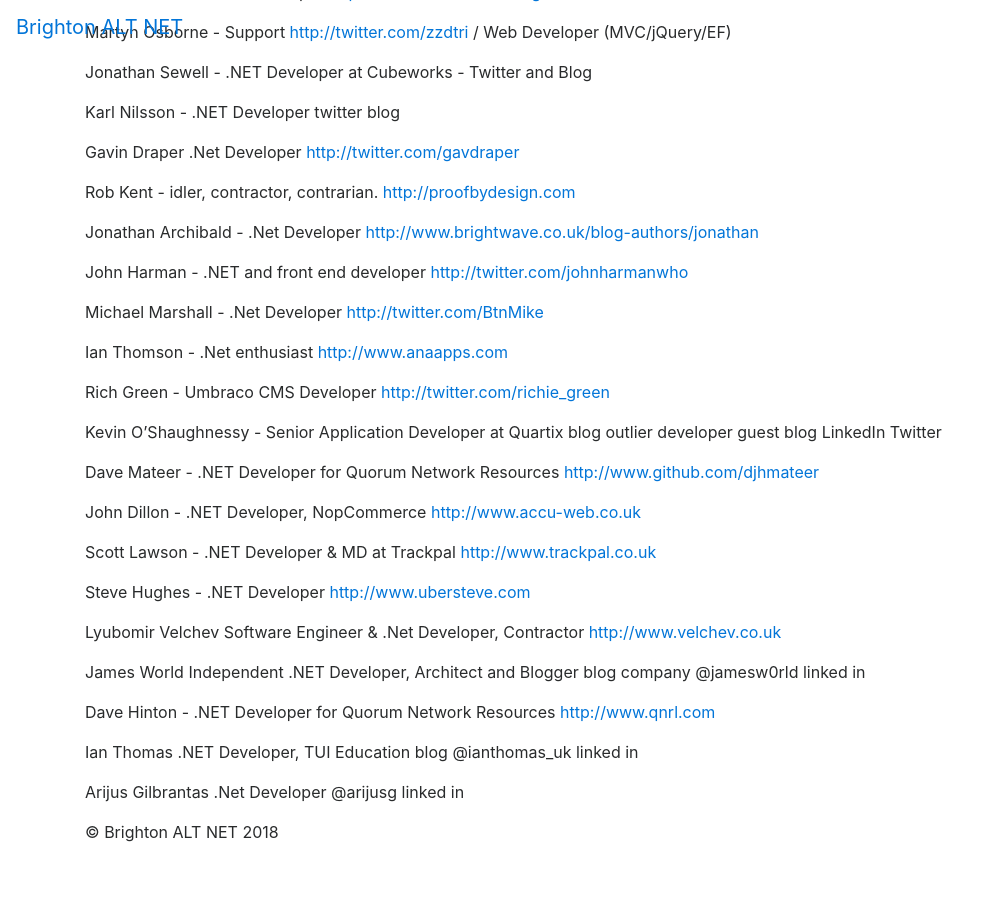
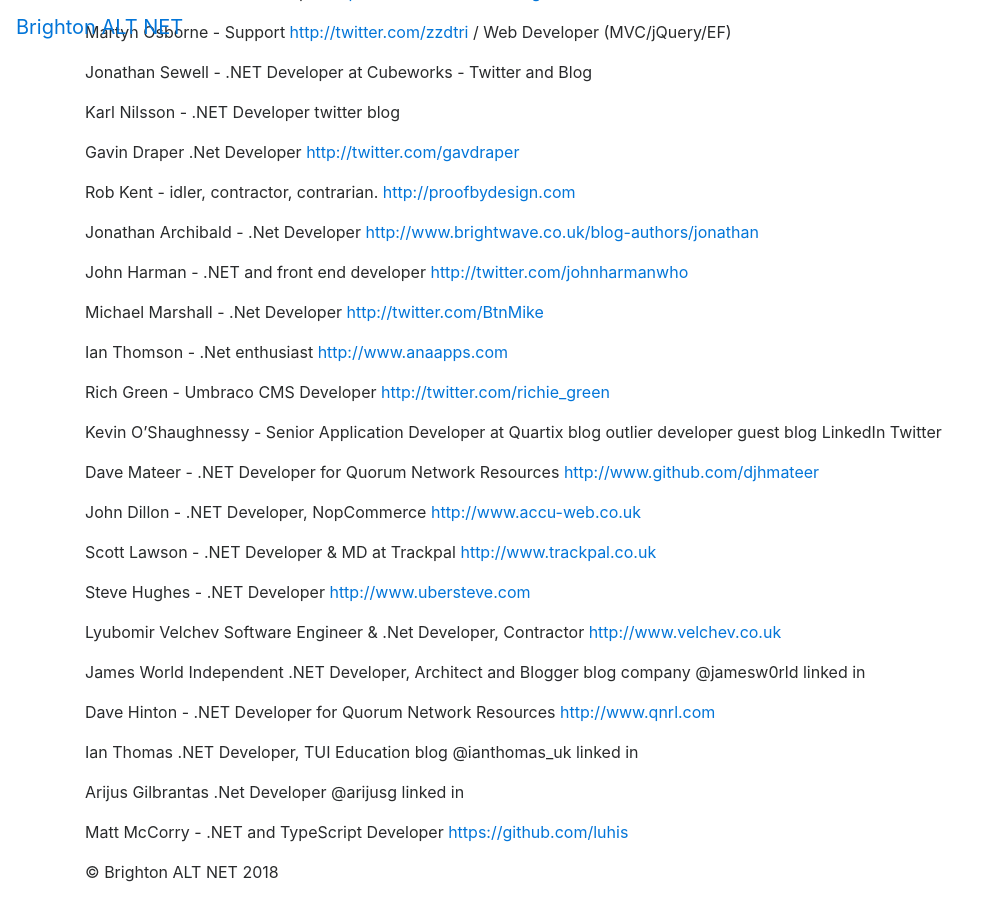
Before and after one commit to brighton-alt-net/brighton-alt-net.github.io, a Jekyll site: the page built from directory.md, in a window 1280 px wide and 900 px high, scrolled down 1513 px. Shown: the whole window, without its empty margins (0-988 px from the left). Built offline with Jekyll 4.4.1, drawn with Linux system fonts in a browser that asks for light colours; nearby versions of some CDN libraries; before the commit the page ends 2373 px from its top, so only the background shows below that.

Commit message:
added Matt M to directory

```diff
--- a/directory.md
+++ b/directory.md
@@ -112,3 +112,5 @@
 Ian Thomas .NET Developer, TUI Education blog @ianthomas_uk linked in
 
 Arijus Gilbrantas .Net Developer @arijusg linked in
+
+Matt McCorry - .NET and TypeScript Developer [https://github.com/luhis](https://github.com/luhis)
```
